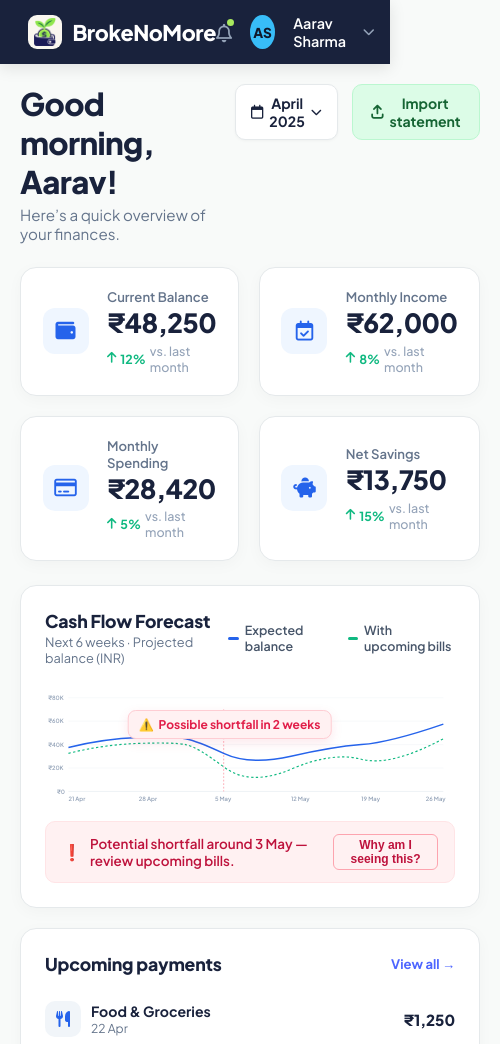
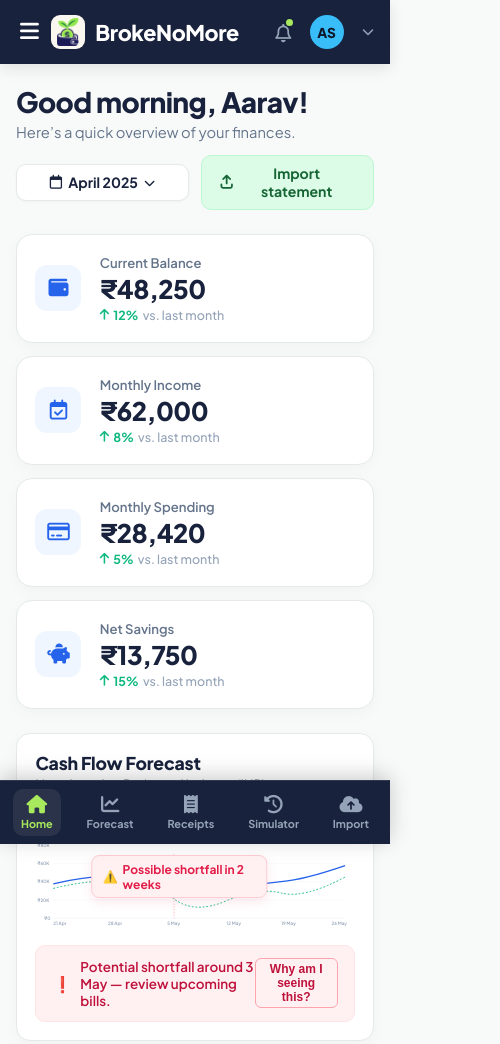
Before and after one commit to sunidhiv018/hack-a-night-project, a website: page frontend/dashboard.html in a window 390 px wide. Shown: the top 1044 px of the page, 500 px wide, since content can reach past the window. Drawn offline with Linux system fonts and the light colour scheme.

Commit message:
Add native mobile app responsiveness, fixed bottom navigation bar, and slide-out navigation drawer

```diff
--- a/frontend/dashboard.html
+++ b/frontend/dashboard.html
@@ -805,17 +805,130 @@
       line-height: 1.4;
     }
 
-    /* RESPONSIVENESS */
+    /* RESPONSIVENESS & MOBILE APP DESIGN */
+    .mobile-menu-toggle {
+      display: none;
+      background: none;
+      border: none;
+      color: #ffffff;
+      font-size: 1.35rem;
+      cursor: pointer;
+      padding: 4px;
+      margin-right: 0.5rem;
+    }
+
+    .mobile-bottom-bar {
+      display: none;
+      position: fixed;
+      bottom: 0;
+      left: 0;
+      right: 0;
+      height: 64px;
+      background-color: var(--color-dark-navy);
+      border-top: 1px solid rgba(255, 255, 255, 0.1);
+      z-index: 9999;
+      justify-content: space-around;
+      align-items: center;
+      padding: 0 0.25rem;
+      box-shadow: 0 -4px 20px rgba(0,0,0,0.2);
+    }
+
+    .mobile-bottom-item {
+      display: flex;
+      flex-direction: column;
+      align-items: center;
+      gap: 3px;
+      color: #94A3B8;
+      text-decoration: none;
+      font-size: 0.68rem;
+      font-weight: 700;
+      padding: 6px 8px;
+      border-radius: 10px;
+      transition: all 0.2s ease;
+      cursor: pointer;
+    }
+
+    .mobile-bottom-item.active, .mobile-bottom-item:hover {
+      color: var(--color-lime);
+      background-color: rgba(255, 255, 255, 0.08);
+    }
+
+    .mobile-bottom-item i {
+      font-size: 1.15rem;
+    }
+
     @media (max-width: 1100px) {
       .metrics-summary-grid { grid-template-columns: repeat(2, 1fr); }
       .bottom-dashboard-grid { grid-template-columns: 1fr; }
     }
 
     @media (max-width: 900px) {
+      .top-header { padding: 0 1rem; }
+      .mobile-menu-toggle { display: block; }
       .top-nav-tabs { display: none; }
-      .left-sidebar { display: none; }
+
+      .left-sidebar {
+        position: fixed;
+        top: 64px;
+        left: -260px;
+        bottom: 64px;
+        z-index: 9990;
+        transition: left 0.3s cubic-bezier(0.16, 1, 0.3, 1);
+        box-shadow: 4px 0 25px rgba(0,0,0,0.25);
+        display: flex !important;
+      }
+
+      .left-sidebar.show-mobile {
+        left: 0;
+      }
+
       .middle-dashboard-grid { grid-template-columns: 1fr; }
-      .main-content { padding: 1.25rem; }
+      .main-content { padding: 1.25rem 1rem 5.5rem 1rem; width: 100%; max-width: 100%; }
+      .mobile-bottom-bar { display: flex; }
+
+      .page-title-header {
+        flex-direction: column;
+        align-items: stretch;
+        gap: 0.85rem;
+      }
+      .greeting-title { font-size: 1.75rem; }
+      .greeting-sub { font-size: 0.92rem; }
+
+      .header-actions-row {
+        width: 100%;
+        display: grid;
+        grid-template-columns: 1fr 1fr;
+        gap: 0.75rem;
+      }
+      .date-picker-btn, .import-btn {
+        width: 100%;
+        justify-content: center;
+      }
+    }
+
+    @media (max-width: 640px) {
+      .metrics-summary-grid { grid-template-columns: 1fr; gap: 0.85rem; }
+      .metric-card { padding: 1.15rem; }
+      .metric-val { font-size: 1.6rem; }
+
+      .dashboard-panel-card { padding: 1.15rem; border-radius: 14px; }
+      .panel-header-flex { flex-direction: column; align-items: flex-start; gap: 0.5rem; }
+
+      .transactions-table-wrap {
+        overflow-x: auto;
+        -webkit-overflow-scrolling: touch;
+        margin: 0 -0.5rem;
+        padding: 0 0.5rem;
+      }
+
+      .modal-card {
+        max-width: 94vw !important;
+        padding: 1.25rem 1rem !important;
+        border-radius: 16px !important;
+        margin: 10px;
+      }
+
+      .user-name-dropdown #user-display-name { display: none; }
     }
 
     /* SHARED BROKENOMORE LOGO COMPONENT */
@@ -863,12 +976,17 @@
 
   <!-- TOP HEADER NAVBAR -->
   <header class="top-header">
-    <a href="/" class="brand-section">
-      <span class="bnm-logo-badge on-dark" data-variant="onDark">
-        <img src="/assets/logo-icon.png" alt="" aria-hidden="true" class="bnm-logo-img" />
-      </span>
-      <span class="brand-name">BrokeNoMore</span>
-    </a>
+    <div style="display: flex; align-items: center;">
+      <button class="mobile-menu-toggle" onclick="toggleMobileSidebar()" aria-label="Toggle Sidebar Menu">
+        <i class="fa-solid fa-bars"></i>
+      </button>
+      <a href="/" class="brand-section">
+        <span class="bnm-logo-badge on-dark" data-variant="onDark">
+          <img src="/assets/logo-icon.png" alt="" aria-hidden="true" class="bnm-logo-img" />
+        </span>
+        <span class="brand-name">BrokeNoMore</span>
+      </a>
+    </div>
 
     <!-- Navigation Tabs (Exact 6 tabs from screenshot) -->
     <nav class="top-nav-tabs" role="tablist">
@@ -1828,16 +1946,48 @@
       }
     }
 
-    function switchSidebar(el, tabName) {
-      document.querySelectorAll('.sidebar-item-link').forEach(t => t.classList.remove('active'));
-      el.classList.add('active');
-      if (tabName === 'time-machine') {
-        openTimeMachineModal();
-      } else if (tabName === 'reports') {
-        openReasoningModal();
+    // --- Mobile Navigation Drawer & Bottom Bar Controls ---
+    function toggleMobileSidebar() {
+      const sidebar = document.querySelector('.left-sidebar');
+      if (sidebar) {
+        sidebar.classList.toggle('show-mobile');
       }
     }
 
+    document.addEventListener('click', (e) => {
+      const sidebar = document.querySelector('.left-sidebar');
+      const toggleBtn = document.querySelector('.mobile-menu-toggle');
+      if (sidebar && sidebar.classList.contains('show-mobile')) {
+        if (!sidebar.contains(e.target) && !toggleBtn.contains(e.target)) {
+          sidebar.classList.remove('show-mobile');
+        }
+      }
+    });
   </script>
+
+  <!-- FIXED MOBILE BOTTOM APP NAVIGATION BAR -->
+  <div class="mobile-bottom-bar">
+    <a href="/dashboard" class="mobile-bottom-item active">
+      <i class="fa-solid fa-house"></i>
+      <span>Home</span>
+    </a>
+    <a href="/forecasts" class="mobile-bottom-item">
+      <i class="fa-solid fa-chart-line"></i>
+      <span>Forecast</span>
+    </a>
+    <a href="/transactions" class="mobile-bottom-item">
+      <i class="fa-solid fa-receipt"></i>
+      <span>Receipts</span>
+    </a>
+    <a onclick="openTimeMachineModal()" class="mobile-bottom-item">
+      <i class="fa-solid fa-clock-rotate-left"></i>
+      <span>Simulator</span>
+    </a>
+    <a onclick="openImportModal()" class="mobile-bottom-item">
+      <i class="fa-solid fa-cloud-arrow-up"></i>
+      <span>Import</span>
+    </a>
+  </div>
+
 </body>
 </html>
```
